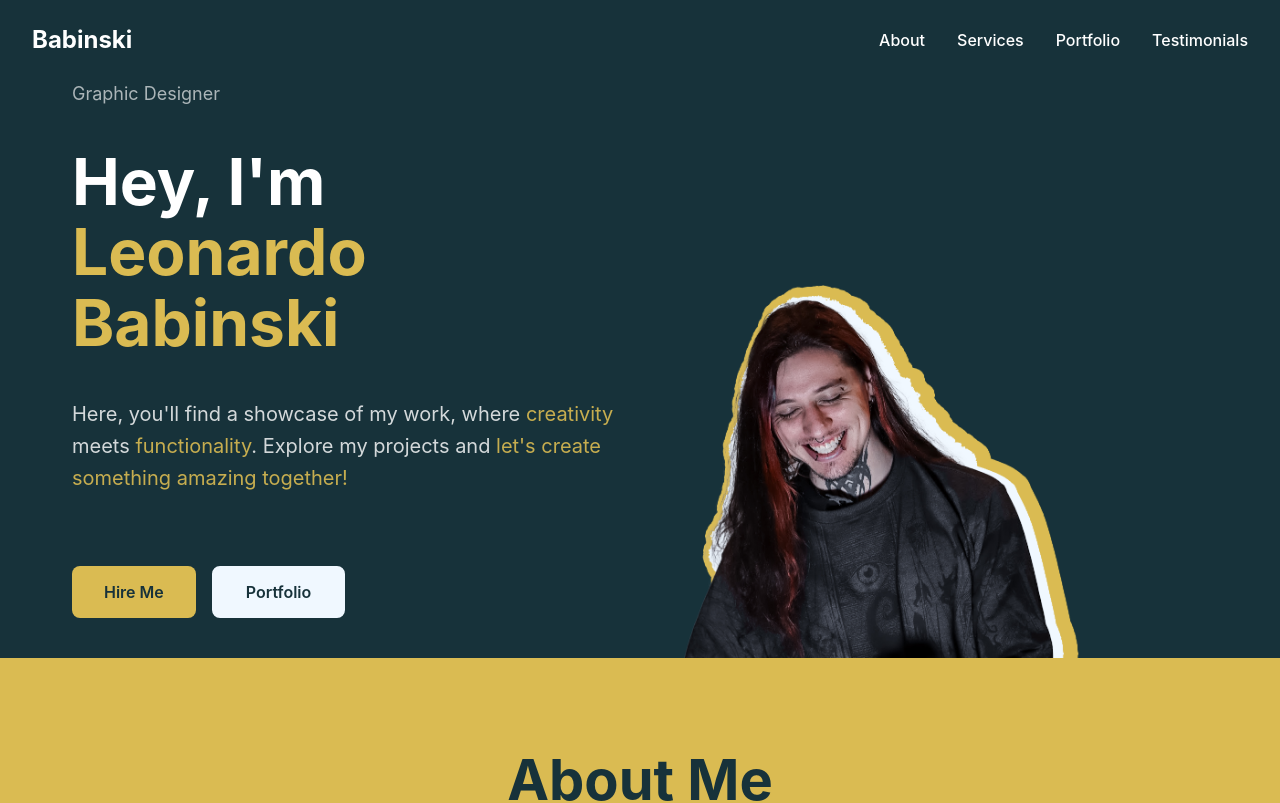
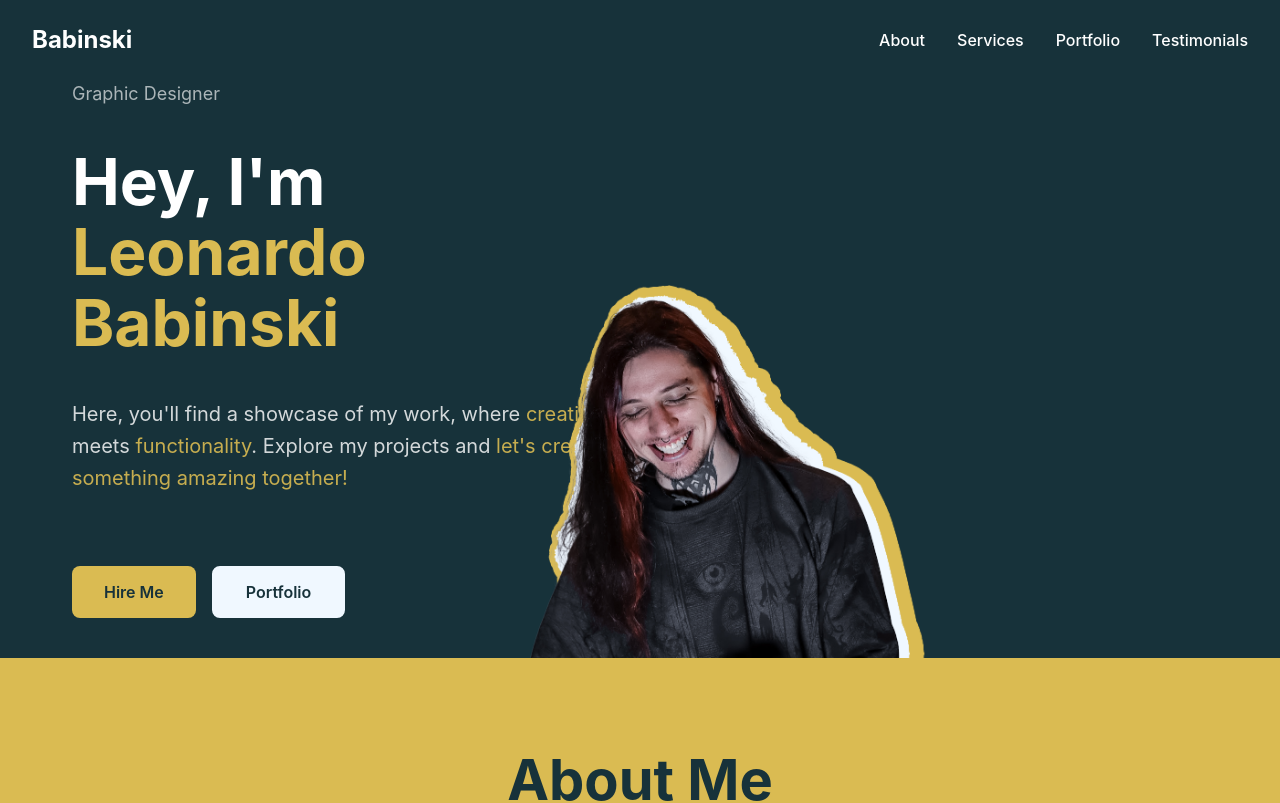
Before and after one commit to leonardobabinski/babinskidesign, a React (Vite) app: page / in a window 1280 px wide. Shown: the top 803 px of the page. Built offline with nearby package versions, Linux system fonts and the light colour scheme.

Commit message:
Update Hero.jsx

```diff
--- a/src/components/Hero.jsx
+++ b/src/components/Hero.jsx
@@ -53,7 +53,7 @@ const Hero = () => {
           </div>
 
           {/* Imagem à direita */}
-          <div className="flex justify-center sm:justify-end items-end">
+          <div className="flex justify-center sm:justify-end items-end pr-0 md:pr-[8vw] lg:pr-[12vw]">
             <img
               src={profilePhoto}
               alt="Leonardo Babinski"
```
